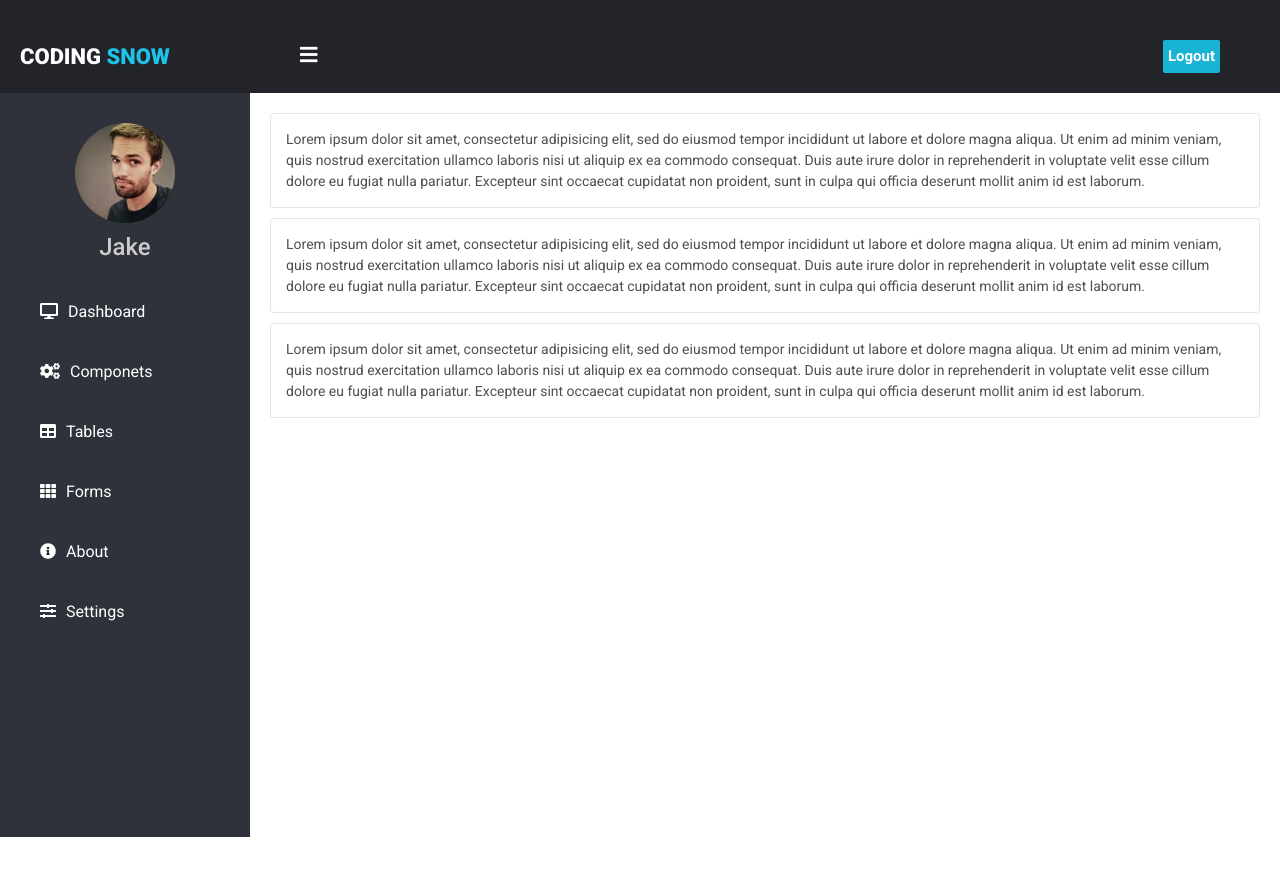
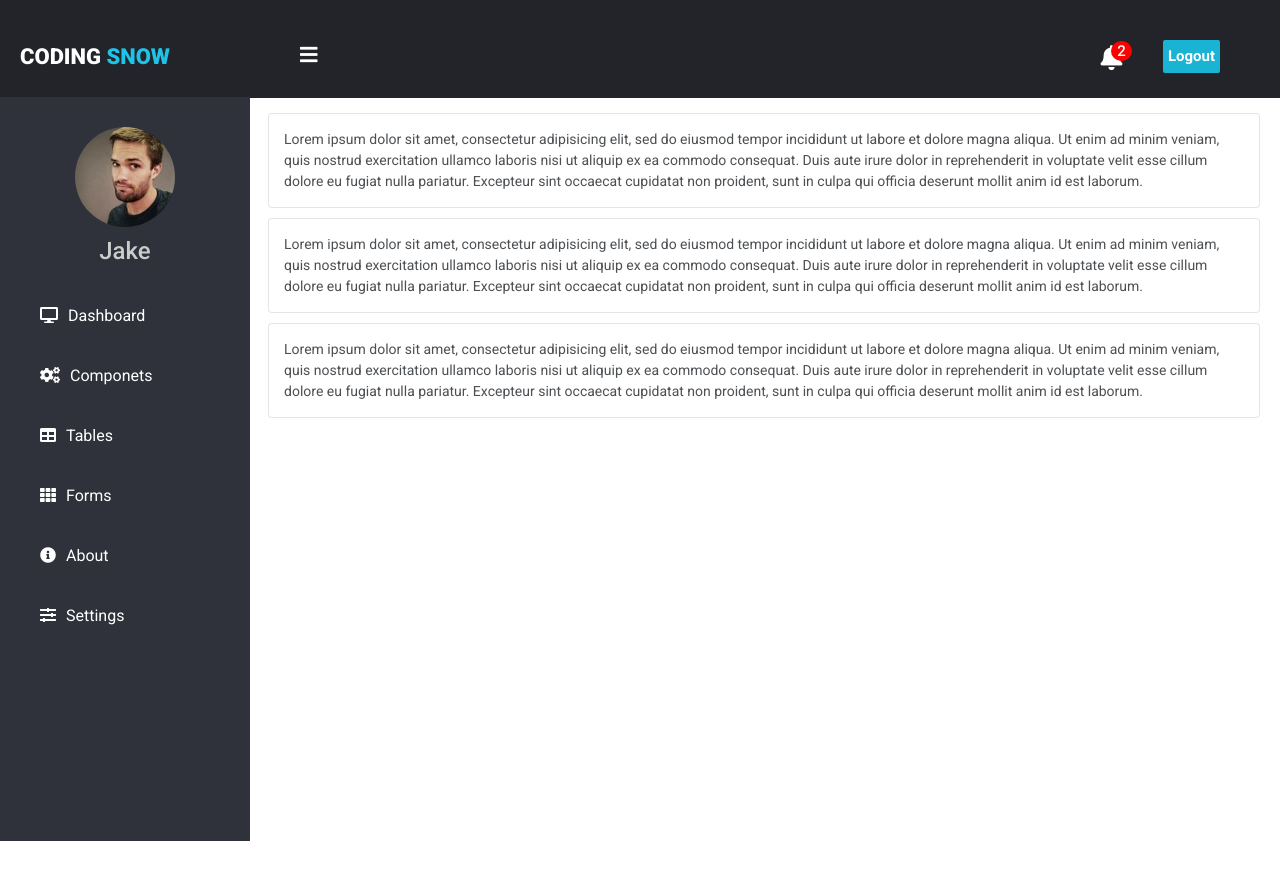
Before and after one commit to rudyjm3/sidebar-menu-with-sub-menu-dashboard-js, a plain HTML site: page index.html in a window 1280 px wide. Drawn offline with nearby package versions, Linux system fonts and the light colour scheme.

Commit message:
style fixes. added notification icon to header

```diff
--- a/index.html
+++ b/index.html
@@ -25,6 +25,7 @@
       </div>
       <div class="right-area">
         <a href="#" class="logout_btn">Logout</a>
+        <a href="#" class="notification"><i class="fas fa-bell"></i><span class="notification-alert">2</span></a>
       </div>
     </header>
 
--- a/stylesheet.css
+++ b/stylesheet.css
@@ -23,6 +23,31 @@ header{
 .left-area span{
   color: #1dc4e7;
 }
+.right-area .notification{
+  float: right;
+  text-decoration: none;
+  margin-top: -30px;
+  margin-right: 20px;
+  font-size: 25px;
+  font-weight: 600;
+  color: #fff;
+  transition: 0.5s;
+  transition-property: color;
+}
+.right-area .notification:hover{
+  color: #0d9dbb;
+}
+.right-area .notification .notification-alert{
+  position: relative;
+  top: -11px;
+  left: -11px;
+  font-size: 15px;
+  font-weight: 500;
+  color: white;
+  background: red;
+  padding: 1px 6px;
+  border-radius: 100%;
+}
 .logout_btn{
   padding: 5px;
   background: #19b3d3;
@@ -41,11 +66,12 @@ header{
   background: #0d9dbb;
   text-decoration: none;
 }
+
 .sidebar{
   z-index: 1;
   top: 0;
   background: #2f323a;
-  margin-top: 93px;
+  margin-top: 97px;
   padding-top: 30px;
   position: fixed;
   left: 0;
@@ -120,7 +146,7 @@ label #sidebar-btn:hover{
   /*width: calc(100% - 250px);*/
   margin-top: 93px;
   padding: 20px;
-  margin-left: 250px;
+  margin-left: 248px;
   background: url(img/mountain-background-green.jpg) no-repeat;
   background-position: center;
   background-size: cover;
```
